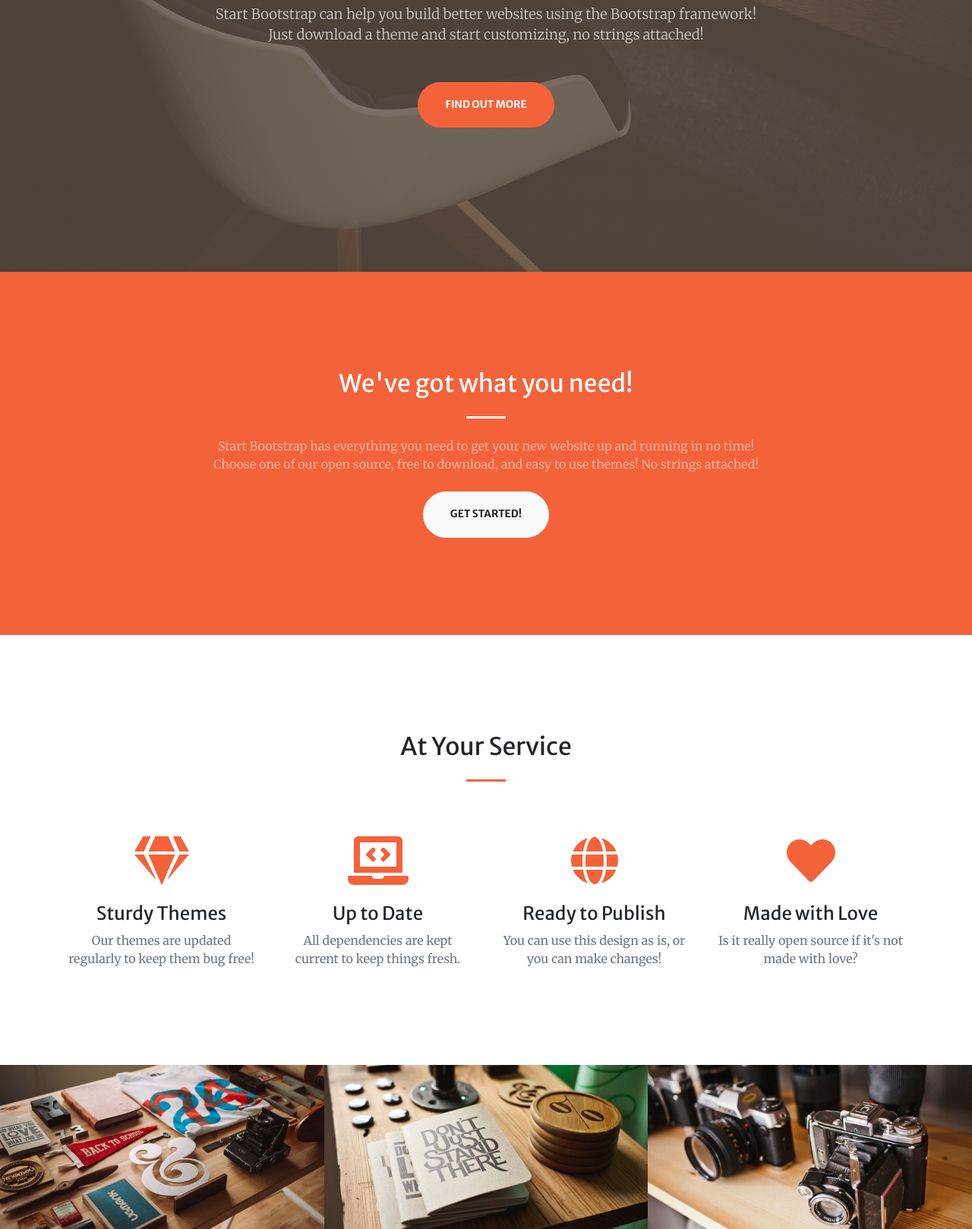
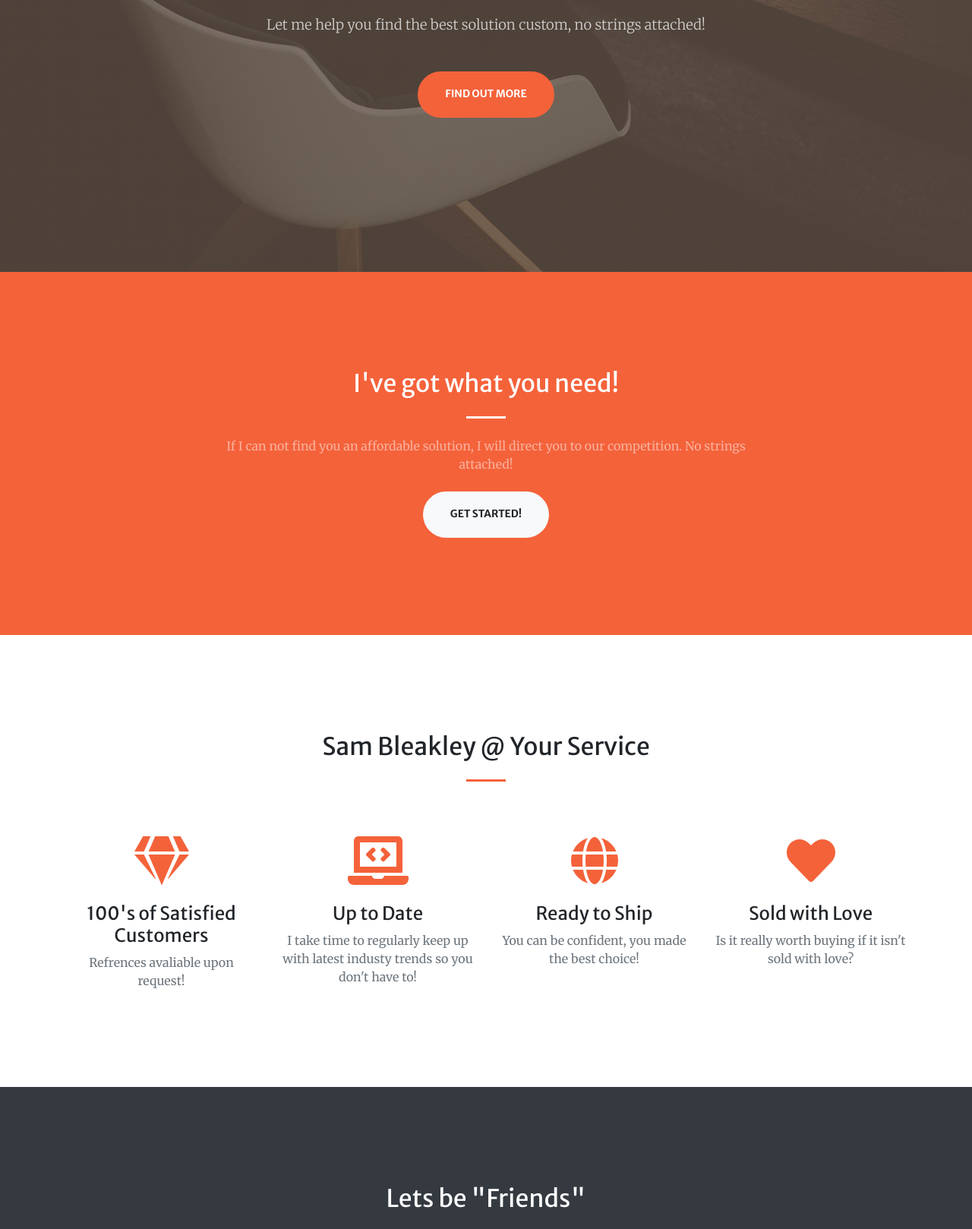
Before and after one commit to tannerpace/sam-bleakley, a website: page dist/index.html in a window 1280 px wide. Shown: the part 442-2060 px from the top of the page at 76% size. Drawn offline with nearby package versions, Linux system fonts and the light colour scheme.

Commit message:
Original edit of Sam Bleakley.com updated content

```diff
--- a/dist/index.html
+++ b/dist/index.html
@@ -5,7 +5,7 @@
         <meta name="viewport" content="width=device-width, initial-scale=1, shrink-to-fit=no" />
         <meta name="description" content="" />
         <meta name="author" content="" />
-        <title>Creative - Start Bootstrap Theme</title>
+        <title>Welcome to SamBleakley.com</title>
         <!-- Favicon-->
         <link rel="icon" type="image/x-icon" href="assets/favicon.ico" />
         <!-- Font Awesome icons (free version)-->
@@ -22,13 +22,13 @@
         <!-- Navigation-->
         <nav class="navbar navbar-expand-lg navbar-light fixed-top py-3" id="mainNav">
             <div class="container">
-                <a class="navbar-brand js-scroll-trigger" href="#page-top">Start Bootstrap</a>
+                <a class="navbar-brand js-scroll-trigger" href="#page-top">Lets work together</a>
                 <button class="navbar-toggler navbar-toggler-right" type="button" data-toggle="collapse" data-target="#navbarResponsive" aria-controls="navbarResponsive" aria-expanded="false" aria-label="Toggle navigation"><span class="navbar-toggler-icon"></span></button>
                 <div class="collapse navbar-collapse" id="navbarResponsive">
                     <ul class="navbar-nav ml-auto my-2 my-lg-0">
                         <li class="nav-item"><a class="nav-link js-scroll-trigger" href="#about">About</a></li>
                         <li class="nav-item"><a class="nav-link js-scroll-trigger" href="#services">Services</a></li>
-                        <li class="nav-item"><a class="nav-link js-scroll-trigger" href="#portfolio">Portfolio</a></li>
+
                         <li class="nav-item"><a class="nav-link js-scroll-trigger" href="#contact">Contact</a></li>
                     </ul>
                 </div>
@@ -39,12 +39,12 @@
             <div class="container h-100">
                 <div class="row h-100 align-items-center justify-content-center text-center">
                     <div class="col-lg-10 align-self-end">
-                        <h1 class="text-uppercase text-white font-weight-bold">Your Favorite Source of Free Bootstrap Themes</h1>
+                        <h1 class="text-uppercase text-white font-weight-bold">Your Technology Consultant</h1>
                         <hr class="divider my-4" />
                     </div>
                     <div class="col-lg-8 align-self-baseline">
-                        <p class="text-white-75 font-weight-light mb-5">Start Bootstrap can help you build better websites using the Bootstrap framework! Just download a theme and start customizing, no strings attached!</p>
-                        <a class="btn btn-primary btn-xl js-scroll-trigger" href="#about">Find Out More</a>
+                        <p class="text-white-75 font-weight-light mb-5">Let me help you find the best solution custom, no strings attached!</p>
+                        <a class="btn btn-primary btn-xl js-scroll-trigger" href="https://www.linkedin.com/in/samuel-bleakley-93274415a">Find Out More</a>
                     </div>
                 </div>
             </div>
@@ -54,9 +54,9 @@
             <div class="container">
                 <div class="row justify-content-center">
                     <div class="col-lg-8 text-center">
-                        <h2 class="text-white mt-0">We've got what you need!</h2>
+                        <h2 class="text-white mt-0">I've got what you need!</h2>
                         <hr class="divider light my-4" />
-                        <p class="text-white-50 mb-4">Start Bootstrap has everything you need to get your new website up and running in no time! Choose one of our open source, free to download, and easy to use themes! No strings attached!</p>
+                        <p class="text-white-50 mb-4"> If I can not find you an affordable solution, I will direct you to our competition. No strings attached!</p>
                         <a class="btn btn-light btn-xl js-scroll-trigger" href="#services">Get Started!</a>
                     </div>
                 </div>
@@ -65,41 +65,41 @@
         <!-- Services-->
         <section class="page-section" id="services">
             <div class="container">
-                <h2 class="text-center mt-0">At Your Service</h2>
+                <h2 class="text-center mt-0">Sam Bleakley @ Your Service</h2>
                 <hr class="divider my-4" />
                 <div class="row">
                     <div class="col-lg-3 col-md-6 text-center">
                         <div class="mt-5">
                             <i class="fas fa-4x fa-gem text-primary mb-4"></i>
-                            <h3 class="h4 mb-2">Sturdy Themes</h3>
-                            <p class="text-muted mb-0">Our themes are updated regularly to keep them bug free!</p>
+                            <h3 class="h4 mb-2">100's of Satisfied Customers</h3>
+                            <p class="text-muted mb-0">Refrences avaliable upon request!</p>
                         </div>
                     </div>
                     <div class="col-lg-3 col-md-6 text-center">
                         <div class="mt-5">
                             <i class="fas fa-4x fa-laptop-code text-primary mb-4"></i>
                             <h3 class="h4 mb-2">Up to Date</h3>
-                            <p class="text-muted mb-0">All dependencies are kept current to keep things fresh.</p>
+                            <p class="text-muted mb-0">I take time to regularly keep up with latest industy trends so you don't have to!</p>
                         </div>
                     </div>
                     <div class="col-lg-3 col-md-6 text-center">
                         <div class="mt-5">
                             <i class="fas fa-4x fa-globe text-primary mb-4"></i>
-                            <h3 class="h4 mb-2">Ready to Publish</h3>
-                            <p class="text-muted mb-0">You can use this design as is, or you can make changes!</p>
+                            <h3 class="h4 mb-2">Ready to Ship</h3>
+                            <p class="text-muted mb-0">You can be confident, you made the best choice!</p>
                         </div>
                     </div>
                     <div class="col-lg-3 col-md-6 text-center">
                         <div class="mt-5">
                             <i class="fas fa-4x fa-heart text-primary mb-4"></i>
-                            <h3 class="h4 mb-2">Made with Love</h3>
-                            <p class="text-muted mb-0">Is it really open source if it's not made with love?</p>
+                            <h3 class="h4 mb-2">Sold with Love</h3>
+                            <p class="text-muted mb-0">Is it really worth buying if it isn't sold with love?</p>
                         </div>
                     </div>
                 </div>
             </div>
         </section>
-        <!-- Portfolio-->
+        <!-- Portfolio
         <div id="portfolio">
             <div class="container-fluid p-0">
                 <div class="row no-gutters">
@@ -159,12 +159,12 @@
                     </div>
                 </div>
             </div>
-        </div>
+        </div>-->
         <!-- Call to action-->
         <section class="page-section bg-dark text-white">
             <div class="container text-center">
-                <h2 class="mb-4">Free Download at Start Bootstrap!</h2>
-                <a class="btn btn-light btn-xl" href="https://startbootstrap.com/theme/creative/">Download Now!</a>
+                <h2 class="mb-4">Lets be "Friends"</h2>
+                <a class="btn btn-light btn-xl" href="https://www.facebook.com/sam.bleakley.77">Add me on Facebook</a>
             </div>
         </section>
         <!-- Contact-->
@@ -174,18 +174,18 @@
                     <div class="col-lg-8 text-center">
                         <h2 class="mt-0">Let's Get In Touch!</h2>
                         <hr class="divider my-4" />
-                        <p class="text-muted mb-5">Ready to start your next project with us? Give us a call or send us an email and we will get back to you as soon as possible!</p>
+                        <p class="text-muted mb-5">Ready to start your next project with me? Give me a call or send me an email and I will get back to you as soon as possible!</p>
                     </div>
                 </div>
                 <div class="row">
                     <div class="col-lg-4 ml-auto text-center mb-5 mb-lg-0">
                         <i class="fas fa-phone fa-3x mb-3 text-muted"></i>
-                        <div>+1 (555) 123-4567</div>
+                        <div>1+ (843) 250 6468</div>
                     </div>
                     <div class="col-lg-4 mr-auto text-center">
                         <i class="fas fa-envelope fa-3x mb-3 text-muted"></i>
                         <!-- Make sure to change the email address in BOTH the anchor text and the link target below!-->
-                        <a class="d-block" href="mailto:contact@yourwebsite.com">contact@yourwebsite.com</a>
+                        <a class="d-block" href ="mailto:sambleakley@gmail.com">sambleakley@gmail.com</a>
                     </div>
                 </div>
             </div>
@@ -200,7 +200,7 @@
                     <script>
                         document.write(new Date().getFullYear());
                     </script>
-                    - Company Name
+                    - Sam Bleakley
                 </div>
             </div>
         </footer>
```
